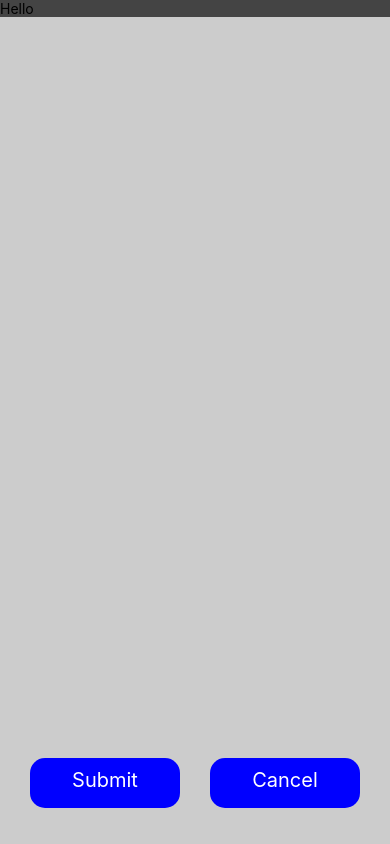
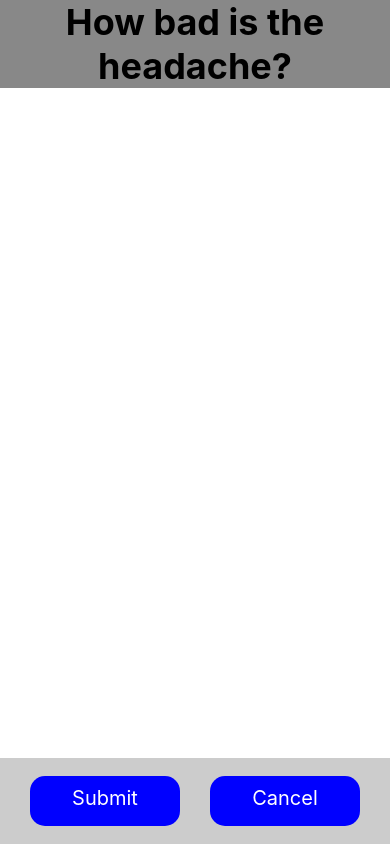
Before and after one commit to benengr/headache_logger, a React Native app: screen / in a window 390 px wide. Built offline with nearby package versions, Linux system fonts and the light colour scheme.

Commit message:
added header

```diff
--- a/src/components/EntryWidget.tsx
+++ b/src/components/EntryWidget.tsx
@@ -8,7 +8,7 @@ export default class EntryWidget extends Component<Props> {
     render() {
         return(
             <View style={styles.conatiner}>
-                <Text>Hello</Text>
+                <Text style={styles.header}>How bad is the headache?</Text>
                 <View style={styles.buttonContainer}>
                     <ActionButton style={styles.button}>Submit</ActionButton>
                     <ActionButton style={styles.button}>Cancel</ActionButton>
@@ -20,21 +20,26 @@ export default class EntryWidget extends Component<Props> {
 
 const styles = StyleSheet.create({
     conatiner: {
-        height: '100%',
-        width: '100%',
-        backgroundColor: '#444',
+        flex: 1,
+        flexDirection: 'column',
+        justifyContent: 'space-between',
+    },
+
+    header: {
+        fontSize: 36,
+        fontWeight: 'bold',
+        backgroundColor: '#888',
+        textAlign: 'center',
     },
 
     buttonContainer: {
         backgroundColor: "#CCC",
-        height: 100,
-        flex: 1,
         flexDirection: "row",
-        alignItems: 'flex-end',
         justifyContent: 'space-evenly'
     },
 
     button: {
-        marginBottom: 36,
+        marginBottom: 18,
+        marginTop: 18,
     }
 });
```
